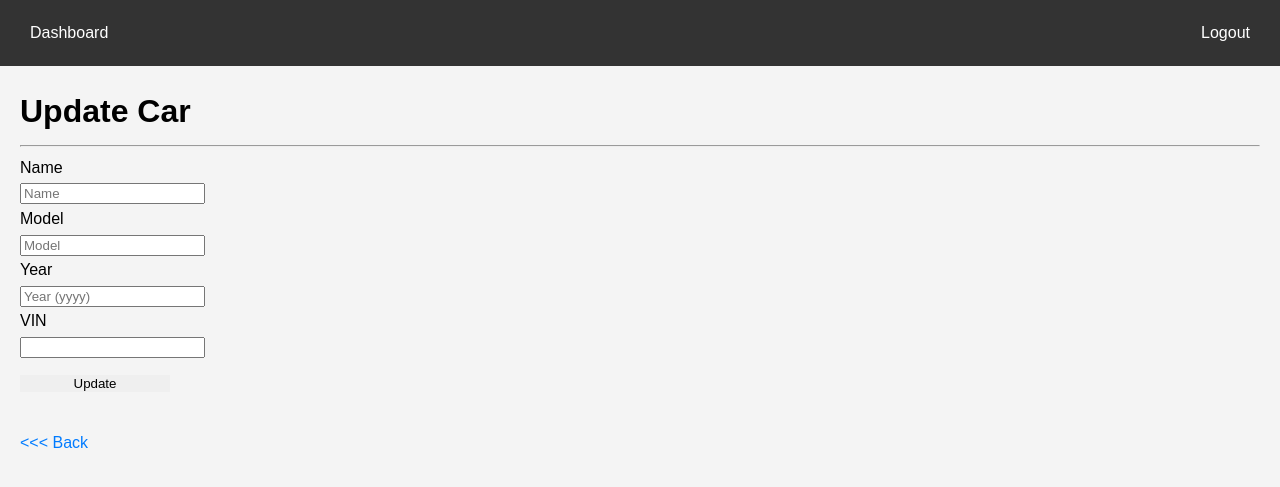
After one commit to tonantr/service-track-web, a Flask app: template app/templates/user/edit_car.html in a window 1280 px wide. The commit adds this page. Shown: the top 487 px of the page. Run offline with Flask 3, Linux system fonts and the light colour scheme; the template is opened without the code that fills it, so the values that code supplies are empty.

Commit message:
Renamed update_car to edit_car and updated templates

```diff
--- /dev/null
+++ b/app/templates/user/edit_car.html
@@ -0,0 +1,73 @@
+<!DOCTYPE html>
+<html lang="en">
+
+<head>
+    <meta charset="UTF-8">
+    <meta name="viewport" content="width=device-width, initial-scale=1.0">
+    <title>CSM</title>
+    <link rel="stylesheet" href="{{ url_for('static', filename='styles.css') }}">
+</head>
+
+<body>
+
+    <div class="navbar">
+        <a href="/user/dashboard">Dashboard</a>
+        <a href="/logout" class="logout">Logout</a>
+    </div>
+
+    <div class="container">
+        <h1>Update Car</h1>
+        <hr>
+        <form method="POST">
+
+            <div class="form-group">
+                <div class="label-container">
+                    <label for="name">Name</label>
+                </div>
+                <input type="text" name="name" placeholder="Name" value="{{ car.name if car.name else '' }}" required>
+            </div>
+
+            <div class="form-group">
+                <div class="label-container">
+                    <label for="model">Model</label>
+                </div>
+                <input type="text" name="model" placeholder="Model" value="{{ car.model if car.model else '' }}" required>
+            </div>
+
+            <div class="form-group">
+                <div class="label-container">
+                    <label for="year">Year</label>
+                </div>
+                <input type="text" name="year" placeholder="Year (yyyy)" value="{{ car.year if car.year else '' }}"
+                    pattern="\d{4}" title="Enter a valid year (yyyy)" required>
+            </div>
+
+            <div class="form-group">
+                <div class="label-container">
+                    <label for="vin">VIN</label>
+                </div>
+                <input type="text" name="vin" value="{{ car.vin }}" readonly>
+            </div>
+
+            <button type="submit">Update</button>
+
+        </form>
+
+        <a href="{{ url_for('get_cars') }}" class="btn btn-secondary"
+            style="display: inline-block; margin-top: 20px;"><<< Back</a>
+
+        <!-- Flash Messages -->
+        {% with messages = get_flashed_messages(with_categories=True) %}
+        {% if messages %}
+        <ul class="flash-messages">
+            {% for category, message in messages %}
+            <li class="{{ category }}">{{ message }}</li>
+            {% endfor %}
+        </ul>
+        {% endif %}
+        {% endwith %}
+    </div>
+
+</body>
+
+</html>
--- a/app/templates/user/user_cars.html
+++ b/app/templates/user/user_cars.html
@@ -27,7 +27,7 @@
                 <td style="padding: 5px;">{{ car.year }}</td>
                 <td style="padding: 5px;">{{ car.vin }}</td>
                 <td style="padding: 5px;">
-                    <a href="#">Update</a> |
+                    <a href="{{ url_for('edit_car', car_id = car.car_id) }}">Update</a> |
                     <a href="#">Delete</a>
                 </td>
             </tr>
```
Also changed, not shown: app/actions/user_actions.py (+14 -0 lines), app/database/user_database_handler.py (+20 -0 lines), app/routes/user/user_routes.py (+35 -0 lines).
